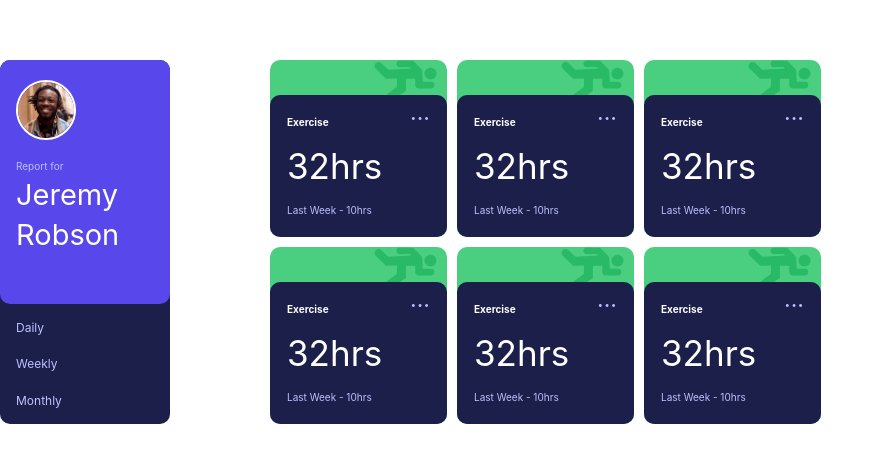
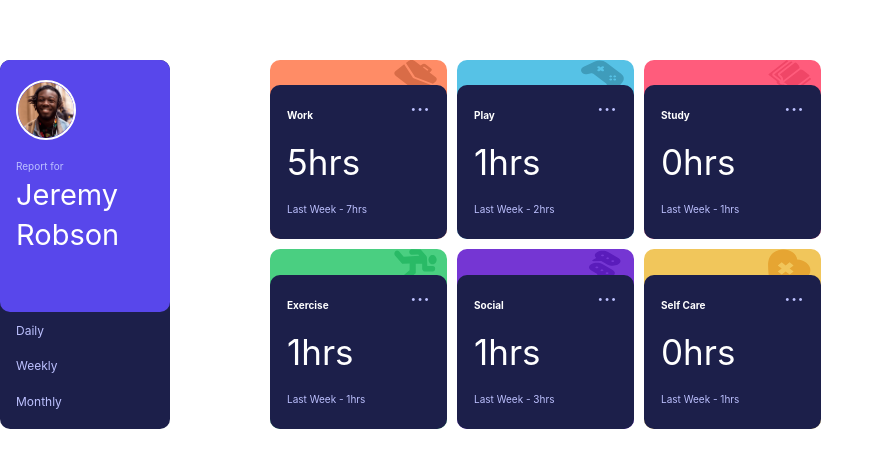
Before and after one commit to olad5/time-tracking-dashboard, a React (Create React App) app: page / in a window 1280 px wide. Shown: the part 140-608 px from the top of the page, without its empty margins (0-884 px from the left). Built offline with nearby package versions, Linux system fonts and the light colour scheme.

Commit message:
Feat: Stats card now get dat from json
- Added props to pass data down the components to display data directly
from json file
- Made the card container component to hold all the cards
- Added the json to provide the data
- Cards now show different icons depending on the activity

```diff
--- a/src/App.js
+++ b/src/App.js
@@ -1,6 +1,7 @@
 import './App.css';
-import StatsCard from './components/StatsCard.js';
+import CardsContainer from './components/CardsContainer.js';
 import UserCard from './components/UserCard.js';
+import data from './data.json';
 
 function App() {
 
@@ -8,21 +9,9 @@ function App() {
         <div className="App">
 
             <main>
-
                 <UserCard />
-        <div className="stats-cards-container">
-
-          <>
-            {
-              // each of the user's card
-              [1, 2, 3, 4, 5, 6].map((card, index) => (
-                < StatsCard />
-              ))
-            }
-          </>
-
-
-        </div>
+                {/* passes the data from the json file to the container component */}
+                <CardsContainer data={data} />
             </main>
 
         </div>
--- /dev/null
+++ b/src/components/CardsContainer.js
@@ -0,0 +1,17 @@
+// card container component
+import StatsCard from './StatsCard.js';
+const CardsContainer = ({data}) => {
+  return (
+    <div className="stats-cards-container">
+      <>
+        {/* make stats card based on the number of activities in the json file */}
+        {data.map((activityNum, index) => (
+          < StatsCard activity={activityNum} />
+        ))}
+      </>
+    </div>
+
+  );
+}
+
+export default CardsContainer
--- a/src/components/StatsBox.js
+++ b/src/components/StatsBox.js
@@ -1,10 +1,19 @@
-const StatsBox = () => {
+// StatsBox component
+const StatsBox = ({data}) => {
+
+  // gets the activity data from the props passed from parent
+  const activity = data.title;
+  const dailyStats = data.timeframes.daily;
+  const weeklyStats = data.timeframes.weekly;
+  const monthlyStats = data.timeframes.monthly;
+
+
   return (
     <div className="stats-box">
       <div className="stats-menu">...</div>
-      <p className="activity">Exercise</p>
-      <p className="current-stats">32hrs</p>
-      <p className="prev-stats">Last Week - 10hrs</p>
+      <p className="activity">{activity}</p>
+      <p className="current-stats">{dailyStats.current}hrs</p>
+      <p className="prev-stats">Last Week - {dailyStats.previous}hrs</p>
     </div>
 
   );
--- a/src/components/StatsCard.js
+++ b/src/components/StatsCard.js
@@ -1,11 +1,52 @@
+// StatsCard component
 import exerciseSvg from '../images/icon-exercise.svg';
+import playSvg from '../images/icon-play.svg';
+import workSvg from '../images/icon-work.svg';
+import studySvg from '../images/icon-study.svg';
+import socialSvg from '../images/icon-social.svg';
+import selfCareSvg from '../images/icon-self-care.svg';
 import StatsBox from './StatsBox';
-const StatsCard = () => {
+
+const StatsCard = ({activity}) => {
+  const activityTitle = activity.title.toLowerCase()
+
+  const icons = {// icons and backgroundColors for the each svg icon
+    'work': {
+      "icon": workSvg,
+      "iconBg": "hsl(15, 100%, 70%)"
+    },
+    'play': {
+      "icon": playSvg,
+      "iconBg": "hsl(195, 74%, 62%)"
+    },
+    'study': {
+      "icon": studySvg,
+      "iconBg": "hsl(348, 100%, 68%)"
+    },
+    'exercise': {
+      "icon": exerciseSvg,
+      "iconBg": "hsl(145, 58%, 55%)"
+    },
+    'social': {
+      "icon": socialSvg,
+      "iconBg": "hsl(264, 64%, 52%)"
+    },
+    'self care': {
+      "icon": selfCareSvg,
+      "iconBg": "hsl(43, 84%, 65%)"
+    },
+
+  }
+
+  let iconToUse = icons.hasOwnProperty(activityTitle) ? icons[activityTitle].icon : null// checks the icon to use for each activity
+  let iconBg = icons.hasOwnProperty(activityTitle) ? icons[activityTitle].iconBg : null // checks the backgroundColor for each of the activity
+
+
   return (
-    <div className="stats-card">
-      <img className="svg-icon" src={exerciseSvg} alt="User Profile " />
-      <StatsBox />
-    </div>
+    < div className="stats-card" style={{backgroundColor: iconBg}} >
+      < img className="svg-icon" src={iconToUse} alt="User Profile " />
+      <StatsBox data={activity} />
+    </div >
 
   );
 }
--- a/src/components/UserCard.js
+++ b/src/components/UserCard.js
@@ -1,3 +1,4 @@
+// user card component
 import UserInfo from './UserInfo.js';
 
 const UserCard = () => {
--- a/src/components/UserInfo.js
+++ b/src/components/UserInfo.js
@@ -1,3 +1,4 @@
+// UserInfo component
 import user_img from '../images/image-jeremy.png';
 const UserInfo = () => {
   return (
--- /dev/null
+++ b/src/data.json
@@ -0,0 +1,104 @@
+[
+  {
+    "title": "Work",
+    "timeframes": {
+      "daily": {
+        "current": 5,
+        "previous": 7
+      },
+      "weekly": {
+        "current": 32,
+        "previous": 36
+      },
+      "monthly": {
+        "current": 103,
+        "previous": 128
+      }
+    }
+  },
+  {
+    "title": "Play",
+    "timeframes": {
+      "daily": {
+        "current": 1,
+        "previous": 2
+      },
+      "weekly": {
+        "current": 10,
+        "previous": 8
+      },
+      "monthly": {
+        "current": 23,
+        "previous": 29
+      }
+    }
+  },
+  {
+    "title": "Study",
+    "timeframes": {
+      "daily": {
+        "current": 0,
+        "previous": 1
+      },
+      "weekly": {
+        "current": 4,
+        "previous": 7
+      },
+      "monthly": {
+        "current": 13,
+        "previous": 19
+      }
+    }
+  },
+  {
+    "title": "Exercise",
+    "timeframes": {
+      "daily": {
+        "current": 1,
+        "previous": 1
+      },
+      "weekly": {
+        "current": 4,
+        "previous": 5
+      },
+      "monthly": {
+        "current": 11,
+        "previous": 18
+      }
+    }
+  },
+  {
+    "title": "Social",
+    "timeframes": {
+      "daily": {
+        "current": 1,
+        "previous": 3
+      },
+      "weekly": {
+        "current": 5,
+        "previous": 10
+      },
+      "monthly": {
+        "current": 21,
+        "previous": 23
+      }
+    }
+  },
+  {
+    "title": "Self Care",
+    "timeframes": {
+      "daily": {
+        "current": 0,
+        "previous": 1
+      },
+      "weekly": {
+        "current": 2,
+        "previous": 2
+      },
+      "monthly": {
+        "current": 7,
+        "previous": 11
+      }
+    }
+  }
+]
--- a/src/index.css
+++ b/src/index.css
@@ -94,7 +94,6 @@ main {
   display:flex;
   padding-left:1.6rem;
   align-items:center;
-  padding-top:1rem;
   font-size:1.2rem;
   color:var(--Pale-Blue);
 
@@ -168,7 +167,7 @@ main {
   background-color:var(--Lime-green );
   border-radius:var(--border-radius);
   display:grid;
-  grid-template-rows:20% 80%;
+  grid-template-rows:14% 86%;
 }
 
 .stats-box {
@@ -186,8 +185,10 @@ main {
 
 .svg-icon {
   display:flex;
+  width:30%;
   margin-left:auto;
-  height:120%;
+  /* height:120%; */
+  height:130%;
   padding-right:1rem;
 }
 
```
Lines whose indentation alone changed are shown as unchanged.
